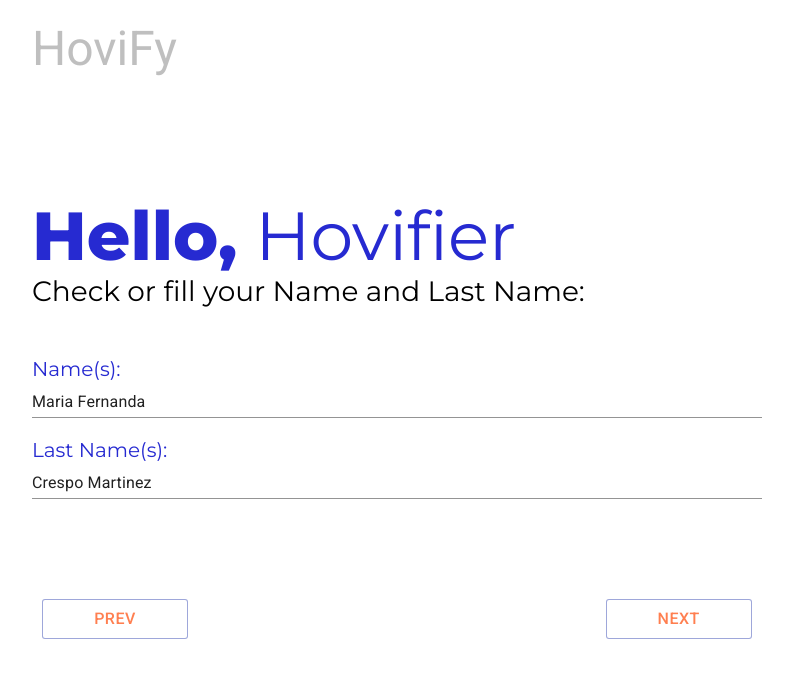
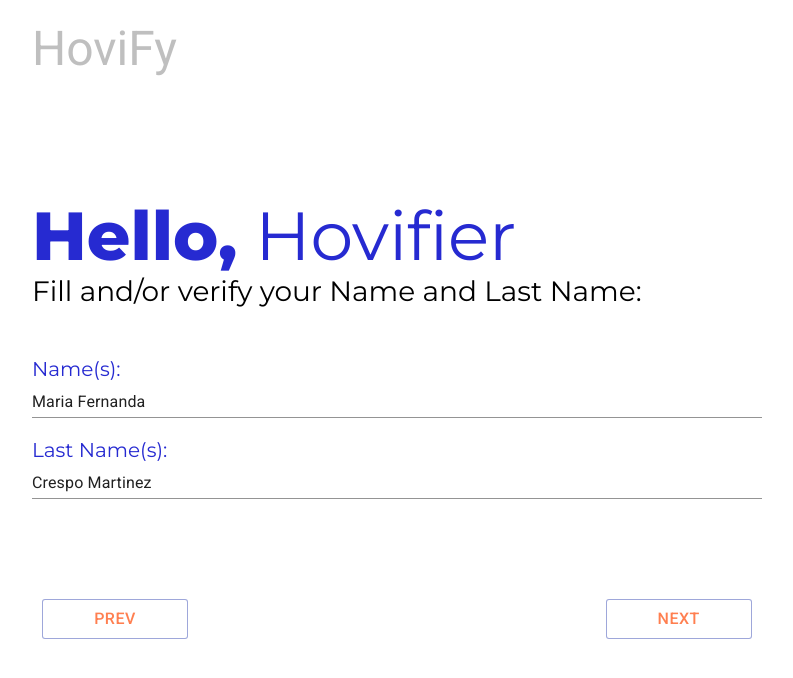
Before and after one commit to tatsOre/hovify, a React (Create React App) app in the folder frontend/: page /Hello in a window 1280 px wide. Shown: the top 678 px of the page, without its empty margins (224-1017 px from the left). Built offline with nearby package versions, Linux system fonts and the light colour scheme.

Commit message:
Update: components Hello/SetAccount

```diff
--- a/frontend/src/components/hello/Hello.js
+++ b/frontend/src/components/hello/Hello.js
@@ -27,7 +27,7 @@ export default function Hello() {
       <aside className='branding'>HoviFy</aside>
       <form className="form-hello" onSubmit={handleSubmit(onLogin)}>
         <h1 className="hello-title"><span>Hello,</span> Hovifier</h1>
-        <h2 className="hello-text">Check or fill your Name and Last Name:</h2>
+        <h2 className="hello-text">Fill and/or verify your Name and Last Name:</h2>
         <div className="FirstName-field">
           <label className="hello-FirstName" for="hello-FirstName">Name(s):</label>
           <TextField
```
Also changed, not shown: frontend/src/components/index.js (line endings or trailing spaces), frontend/src/components/setAccount/SetAccount.js (indentation only).
